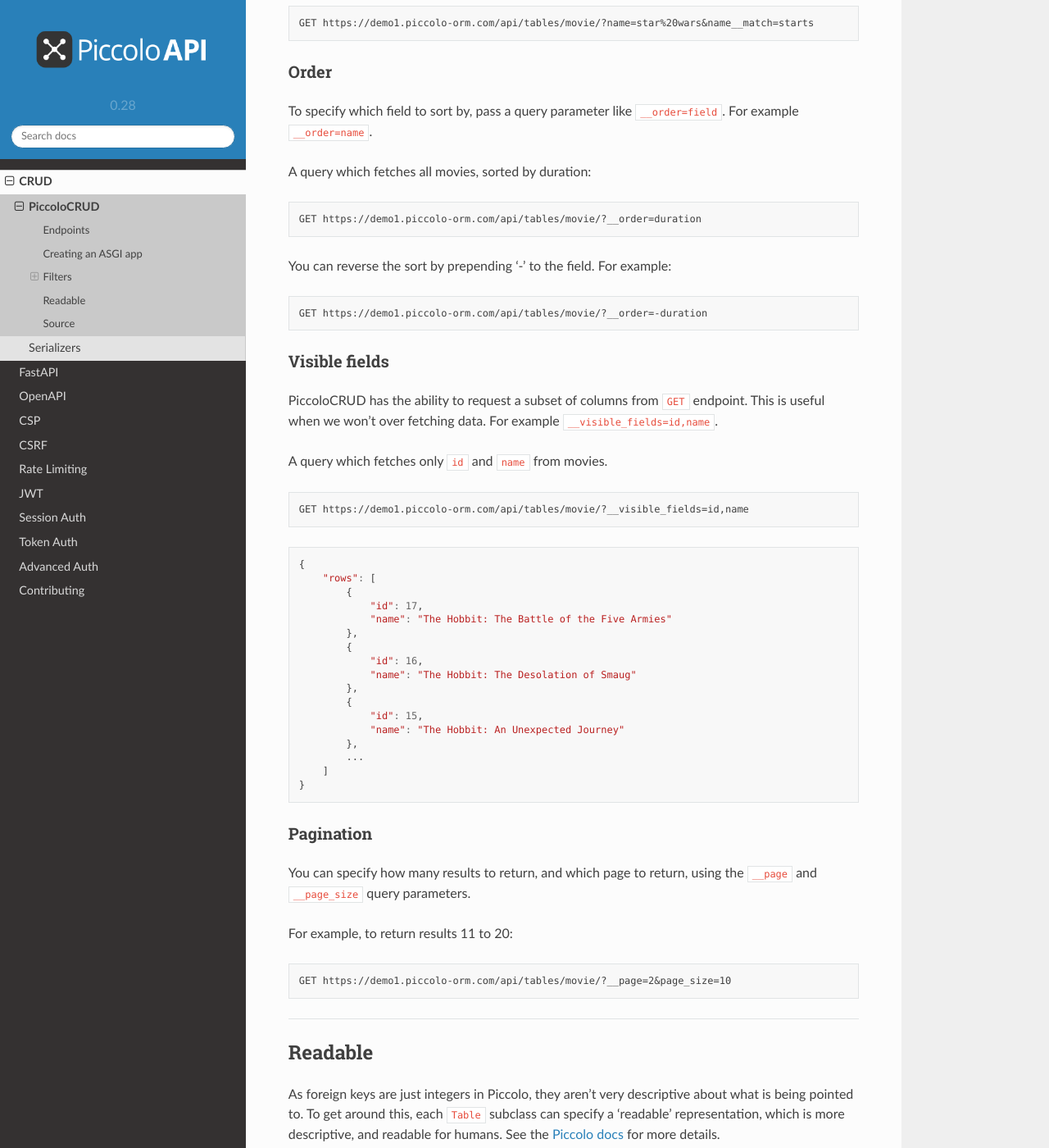
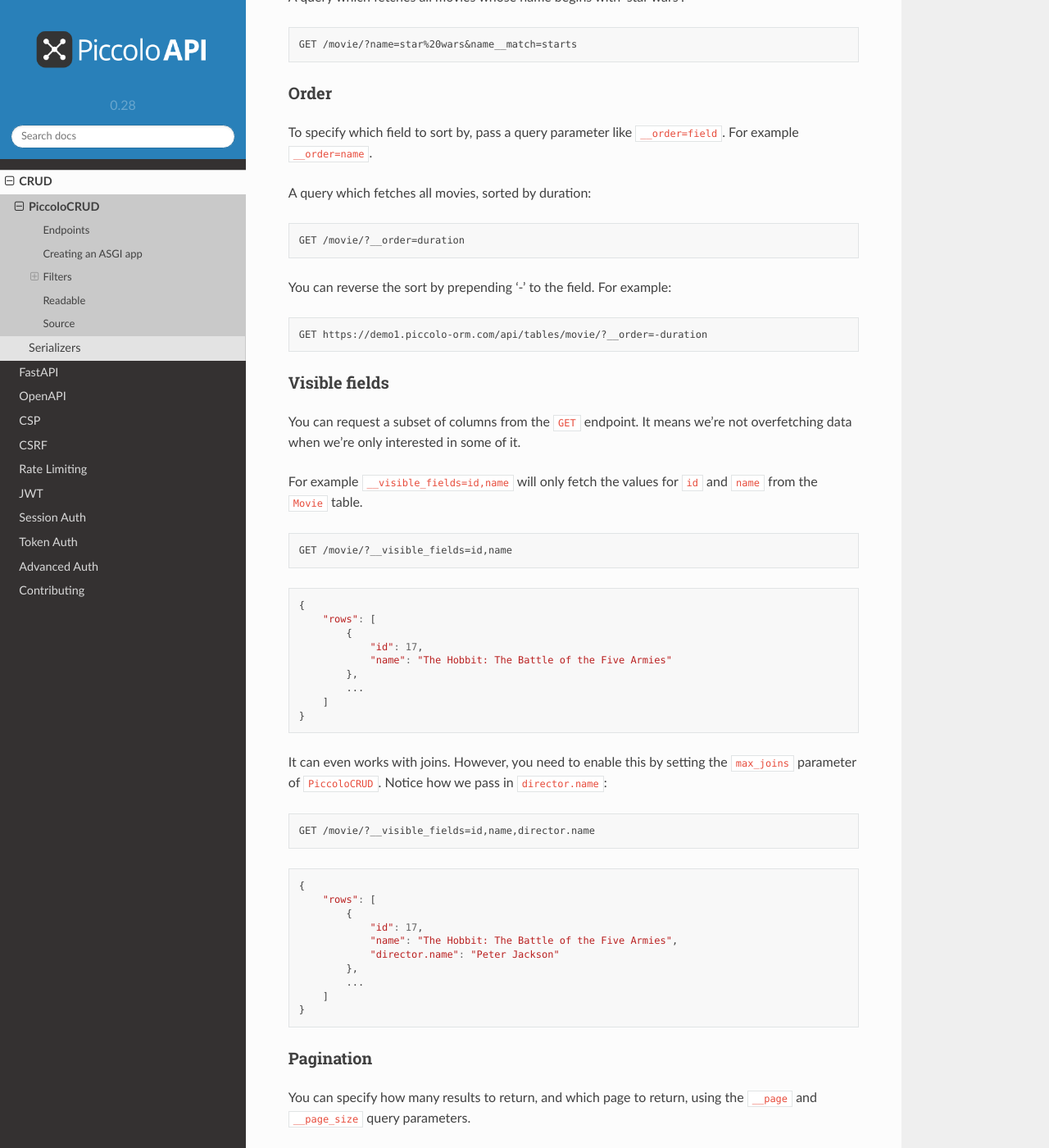
Before and after one commit to piccolo-orm/piccolo_api, a Sphinx documentation site: the page built from docs/source/crud/piccolo_crud.rst, in a window 1280 px wide and 1400 px high, scrolled down 3217 px. Shown: the whole window at 82% size. Built offline with Sphinx 7.4.7 and the Read the Docs theme 2.0.0, drawn with Linux system fonts in a browser that asks for light colours; some of the changed text lies outside the part shown.

Commit message:
allow joins

```diff
--- a/docs/source/crud/piccolo_crud.rst
+++ b/docs/source/crud/piccolo_crud.rst
@@ -56,11 +56,11 @@ To expose several CRUD endpoints in our app, we use Starlette's Router.
 
     app = Router([
         Mount(
-            path='/movies',
+            path='/movie',
             app=PiccoloCRUD(table=Movie),
         ),
         Mount(
-            path='/directors',
+            path='/director',
             app=PiccoloCRUD(table=Director),
         ),
     ])
@@ -119,10 +119,11 @@ Get all movies with 'star wars' in the name:
 
 .. code-block::
 
-    GET https://demo1.piccolo-orm.com/api/tables/movie/?name=star%20wars
+    GET /api/tables/movie/?name=star%20wars
 
 .. hint:: You can try these queries for yourself, but first login at https://demo1.piccolo-orm.com/
- using username: piccolo, password: piccolo123.
+ using username: ``piccolo``, password: ``piccolo123``. Then prefix
+ ``https://demo1.piccolo-orm.com/api/tables`` to all your queries.
 
 Operators
 ~~~~~~~~~
@@ -142,7 +143,7 @@ A query which fetches all movies lasting more than 200 minutes:
 
 .. code-block::
 
-    GET https://demo1.piccolo-orm.com/api/tables/movie/?duration=200&duration__operator=gte
+    GET /movie/?duration=200&duration__operator=gte
 
 Match type
 ~~~~~~~~~~
@@ -162,7 +163,7 @@ A query which fetches all movies whose name begins with 'star wars':
 
 .. code-block::
 
-    GET https://demo1.piccolo-orm.com/api/tables/movie/?name=star%20wars&name__match=starts
+    GET /movie/?name=star%20wars&name__match=starts
 
 Order
 ~~~~~
@@ -174,7 +175,7 @@ A query which fetches all movies, sorted by duration:
 
 .. code-block::
 
-    GET https://demo1.piccolo-orm.com/api/tables/movie/?__order=duration
+    GET /movie/?__order=duration
 
 You can reverse the sort by prepending '-' to the field. For example:
 
@@ -185,14 +186,15 @@ You can reverse the sort by prepending '-' to the field. For example:
 Visible fields
 ~~~~~~~~~~~~~~
 
-PiccoloCRUD has the ability to request a subset of columns from ``GET`` endpoint.
-This is useful when we won't over fetching data. For example ``__visible_fields=id,name``.
+You can request a subset of columns from the ``GET`` endpoint. It means we're
+not overfetching data when we're only interested in some of it.
 
-A query which fetches only ``id`` and ``name`` from movies.
+For example ``__visible_fields=id,name`` will only fetch the values for ``id``
+and ``name`` from the ``Movie`` table.
 
 .. code-block::
 
-    GET https://demo1.piccolo-orm.com/api/tables/movie/?__visible_fields=id,name
+    GET /movie/?__visible_fields=id,name
 
 .. code-block:: javascript
 
@@ -202,13 +204,25 @@ A query which fetches only ``id`` and ``name`` from movies.
                 "id": 17,
                 "name": "The Hobbit: The Battle of the Five Armies"
             },
+            ...
+        ]
+    }
+
+It can even works with joins. However, you need to enable this by setting the
+``max_joins`` parameter of ``PiccoloCRUD``. Notice how we pass in ``director.name``:
+
+.. code-block::
+
+    GET /movie/?__visible_fields=id,name,director.name
+
+.. code-block:: javascript
+
+    {
+        "rows": [
             {
-                "id": 16,
-                "name": "The Hobbit: The Desolation of Smaug"
-            },
-            {
-                "id": 15,
-                "name": "The Hobbit: An Unexpected Journey"
+                "id": 17,
+                "name": "The Hobbit: The Battle of the Five Armies",
+                "director.name": "Peter Jackson"
             },
             ...
         ]
@@ -224,7 +238,7 @@ For example, to return results 11 to 20:
 
 .. code-block::
 
-    GET https://demo1.piccolo-orm.com/api/tables/movie/?__page=2&page_size=10
+    GET /movie/?__page=2&page_size=10
 
 -------------------------------------------------------------------------------
 
@@ -243,7 +257,7 @@ parameter to your GET requests.
 
 .. code-block::
 
-    GET https://demo1.piccolo-orm.com/api/tables/movie/?__readable=true
+    GET /movie/?__readable=true
 
 Which returns something like this:
 
@@ -271,7 +285,7 @@ You can also use this on GET requests when retrieving a single row, for example:
 
 .. code-block::
 
-    GET https://demo1.piccolo-orm.com/api/tables/movie/1/?__readable=true
+    GET /movie/1/?__readable=true
 
 -------------------------------------------------------------------------------
 
```
Also changed, not shown: 2 other files.
